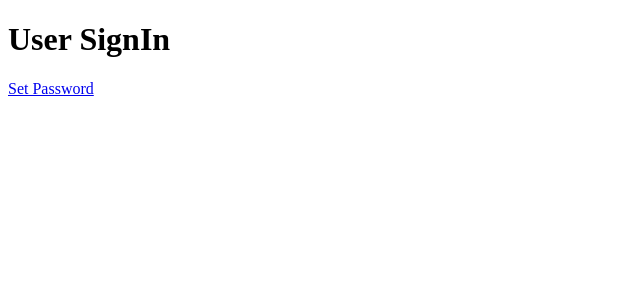
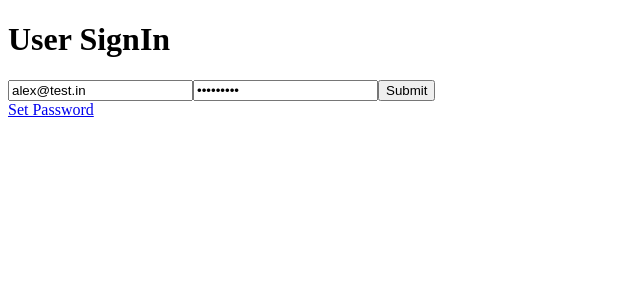
Before and after one commit to gautamrwx/niksamso, a React (Create React App) app: page /#/SignIn in a window 1280 px wide. Shown: the top 300 px of the page, without its empty margins (0-640 px from the left). Built offline with nearby package versions, Linux system fonts and the light colour scheme; no server answers.

Commit message:
User Sign In Process Done

```diff
--- a/src/pages/Dashboard.js
+++ b/src/pages/Dashboard.js
@@ -17,7 +17,6 @@ function Dashboard(props) {
         <>
             <h1>User Dashboard</h1>
             <button onClick={logoff}>Logout</button>
-            {/* <button onClick={sendData}>Apply Data</button> */}
         </>
     );
 }
--- a/src/pages/SetPassword.js
+++ b/src/pages/SetPassword.js
@@ -44,10 +44,10 @@ function SetPassword() {
                         initializaUserAndMapVillages(unRegisteredUserKey, user, assignedVillages)
                     })
                     .catch((error) => {
-                        //const errorCode = error.code;
-                        const errorMessage = error.message;
+                        const errorCode = error.code;
+                        // const errorMessage = error.message;
 
-                        alert(errorMessage);
+                        alert(errorCode);
                     });
             }
             else {
--- a/src/pages/SignIn.js
+++ b/src/pages/SignIn.js
@@ -1,11 +1,59 @@
-import React from 'react';
+import { useState } from 'react';
 import { Link } from 'react-router-dom';
+import { auth } from '../misc/firebase';
+import { signInWithEmailAndPassword } from 'firebase/auth';
+
 function SignIn() {
+    const [userFormData, setUserFormData] = useState({
+        "email": "alex@test.in",
+        "password": "Windows11",
+        "confirmPasswd": "Windows11"
+    });
+
+    const onUserSignIn = (event) => {
+        event.preventDefault();
+
+        signInWithEmailAndPassword(auth, userFormData.email, userFormData.password)
+            .then((userCredential) => {
+                //const user = userCredential.user;
+            })
+            .catch((error) => {
+                const errorCode = error.code;
+                //const errorMessage = error.message;
+                alert(errorCode);
+            });
+    }
+
+    const handleChange = (event) => {
+        const name = event.target.name;
+        const value = event.target.value;
+        setUserFormData(values => ({ ...values, [name]: value }))
+    }
 
     return (
         <div>
             <h1>User SignIn</h1>
             <div className="mt-3">
+                <form onSubmit={onUserSignIn}>
+                    <input
+                        type="email"
+                        placeholder='email'
+                        name="email"
+                        required
+                        value={userFormData.email || ""}
+                        onChange={handleChange}
+                    />
+
+                    <input
+                        type="password"
+                        placeholder='password'
+                        name="password"
+                        value={userFormData.password || ""}
+                        onChange={handleChange}
+                    />
+
+                    <input value="Submit" type='submit' />
+                </form>
 
                 <Link to="/SetPassword" className="btn btn-primary">Set Password</Link>
             </div>
```
